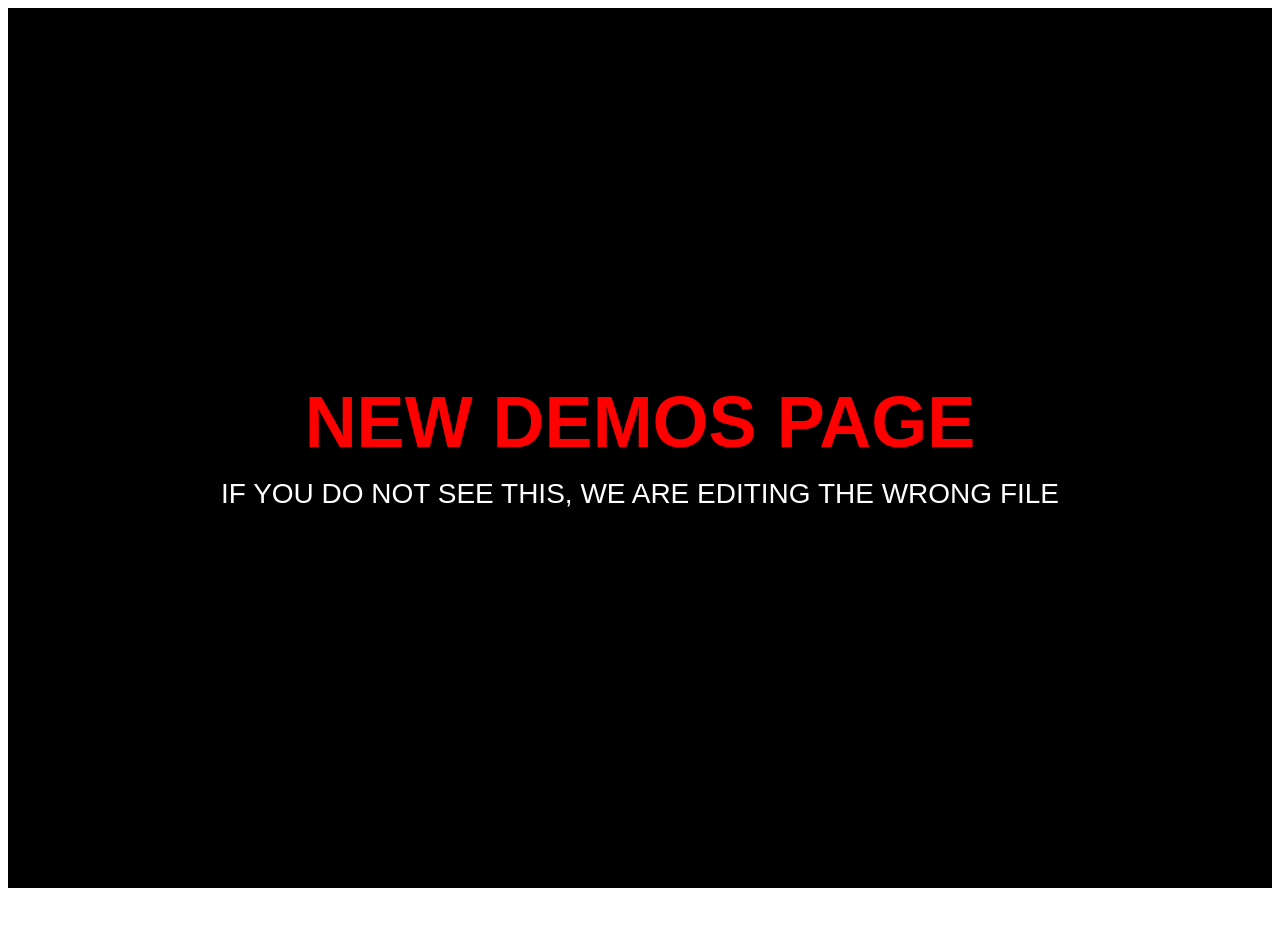
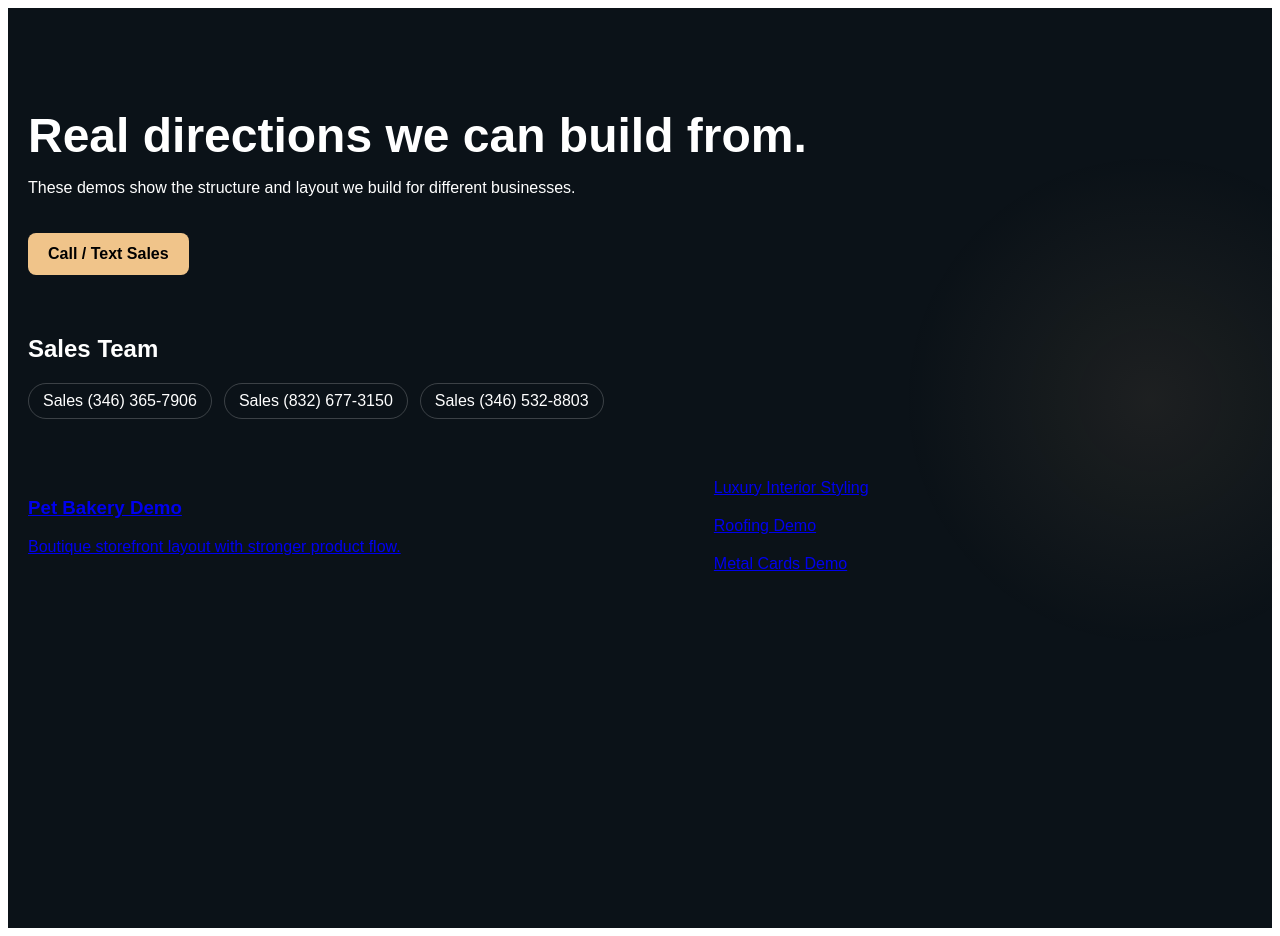
Before and after one commit to Paul4240/atlas-digital-lab, a Next.js app: page /demos in a window 1280 px wide. Before the commit the page ends 896 px from the top, so only its background shows below. Built offline with nearby package versions, Linux system fonts and the light colour scheme.

Commit message:
final demos page

```diff
--- a/app/demos/page.tsx
+++ b/app/demos/page.tsx
@@ -1,27 +1,155 @@
 "use client";
+
+import Link from "next/link";
 
 export default function DemosPage() {
   return (
-    <main
-      style={{
-        minHeight: "100vh",
-        background: "black",
-        color: "white",
-        display: "grid",
-        placeItems: "center",
-        fontFamily: "Arial, sans-serif",
-        textAlign: "center",
-        padding: "40px",
-      }}
-    >
-      <div>
-        <div style={{ fontSize: "72px", fontWeight: 900, color: "red", lineHeight: 1 }}>
-          NEW DEMOS PAGE
+    <main className="page">
+
+      {/* BACKGROUND STAR */}
+      <div className="star" />
+
+      {/* HERO */}
+      <section className="hero">
+        <h1>Real directions we can build from.</h1>
+        <p>
+          These demos show the structure and layout we build for different businesses.
+        </p>
+
+        <a href="tel:3463657906" className="cta">
+          Call / Text Sales
+        </a>
+      </section>
+
+      {/* SALES */}
+      <section className="sales">
+        <h2>Sales Team</h2>
+
+        <div className="salesRow">
+          <a href="tel:3463657906">Sales (346) 365-7906</a>
+          <a href="tel:8326773150">Sales (832) 677-3150</a>
+          <a href="tel:3465328803">Sales (346) 532-8803</a>
         </div>
-        <div style={{ fontSize: "28px", marginTop: "20px" }}>
-          IF YOU DO NOT SEE THIS, WE ARE EDITING THE WRONG FILE
+      </section>
+
+      {/* DEMOS */}
+      <section className="grid">
+
+        <Link href="/demo/pet-bakery" className="big">
+          <h3>Pet Bakery Demo</h3>
+          <p>Boutique storefront layout with stronger product flow.</p>
+        </Link>
+
+        <div className="side">
+          <Link href="/demo/home-styling">
+            Luxury Interior Styling
+          </Link>
+
+          <Link href="/demo/roofing">
+            Roofing Demo
+          </Link>
+
+          <Link href="/demo/metal-cards">
+            Metal Cards Demo
+          </Link>
         </div>
-      </div>
+
+      </section>
+
+      <style jsx>{`
+        .page {
+          background: #0b1218;
+          color: white;
+          min-height: 100vh;
+          padding: 60px 20px;
+          position: relative;
+          font-family: Arial, sans-serif;
+        }
+
+        .star {
+          position: fixed;
+          right: -120px;
+          top: 150px;
+          width: 500px;
+          height: 500px;
+          opacity: 0.08;
+          pointer-events: none;
+          background: radial-gradient(circle, #f0c48a 0%, transparent 70%);
+        }
+
+        .hero {
+          max-width: 900px;
+          margin-bottom: 60px;
+        }
+
+        h1 {
+          font-size: 48px;
+          margin-bottom: 10px;
+        }
+
+        .cta {
+          display: inline-block;
+          margin-top: 20px;
+          background: #f0c48a;
+          color: black;
+          padding: 12px 20px;
+          border-radius: 8px;
+          text-decoration: none;
+          font-weight: bold;
+        }
+
+        .sales {
+          margin-bottom: 60px;
+        }
+
+        .salesRow {
+          display: flex;
+          gap: 12px;
+          flex-wrap: wrap;
+        }
+
+        .salesRow a {
+          border: 1px solid rgba(255,255,255,.2);
+          padding: 8px 14px;
+          border-radius: 999px;
+          text-decoration: none;
+          color: white;
+        }
+
+        .grid {
+          display: grid;
+          grid-template-columns: 1.2fr 1fr;
+          gap: 40px;
+        }
+
+        .big {
+          font-size: 24px;
+          text-decoration: none;
+          color: white;
+        }
+
+        .side {
+          display: flex;
+          flex-direction: column;
+          gap: 20px;
+        }
+
+        .side a {
+          text-decoration: none;
+          color: #9ecbff;
+        }
+
+        @media (max-width: 768px) {
+          .grid {
+            grid-template-columns: 1fr;
+          }
+
+          h1 {
+            font-size: 32px;
+          }
+        }
+      `}</style>
+
     </main>
   );
 }
```
